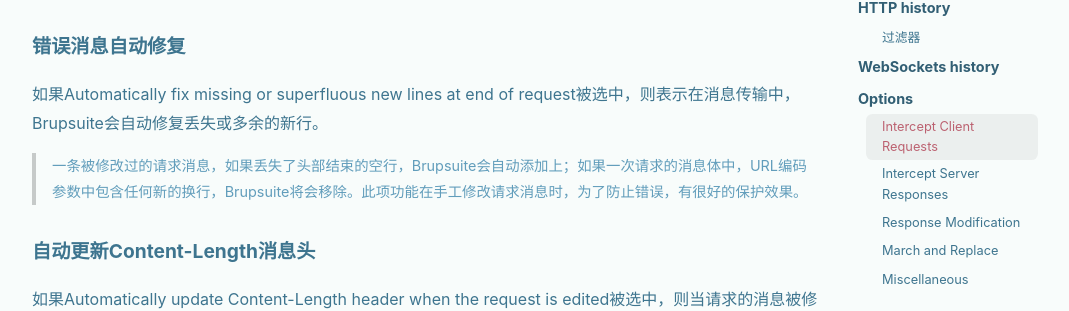
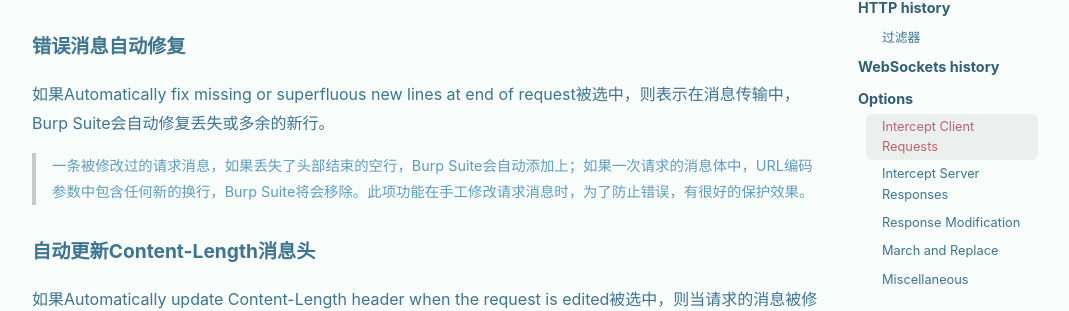
Before and after one commit to xingruidong95/xingruidong95.github.io, a Jekyll site: the page built from _posts/2018-03-26-Burp-Suite-Proxy选项卡.md, in a window 1280 px wide and 1400 px high, scrolled down 2951 px. Shown: the part 176-487 px from the top of the window, without its empty margins (105-1174 px from the left). Built offline with Jekyll 4.4.1, drawn with Linux system fonts in a browser that asks for light colours; nearby versions of some CDN libraries; some of the changed text lies outside the part shown.

Commit message:
Update and rename 2018-03-26-Burpsuite-Proxy选项卡.md to 2018-03-26-Burp-Suite-Proxy选项卡.md

```diff
--- a/_posts/2018-03-26-Burpsuite-Proxy选项卡.md
+++ b/_posts/2018-03-26-Burp-Suite-Proxy选项卡.md
@@ -1,11 +1,11 @@
 ---
 layout: post
-title: Brupsuite Proxy选项卡
+title: Burp Suite Proxy选项卡
 key: 20180326
-tags: Brupsuite
+tags: Burp Suite
 ---
 
-关于Brupsuite中Proxy选项卡的各功能介绍
+关于Burp Suite中Proxy选项卡的各功能介绍
 - Intercept
 - HTTP history
 - WebSockets history
@@ -14,7 +14,7 @@ tags: Brupsuite
 <!--more-->
 
 ## Intercept
-该选项卡主要负责Brupsuite Proxy的拦截功能，主要分为以下四个子选项卡
+该选项卡主要负责Burp Suite Proxy的拦截功能，主要分为以下四个子选项卡
 - Forward
 - Drop
 - Intercept is on
@@ -27,7 +27,7 @@ tags: Brupsuite
 通过该选项卡，你可以将消息丢弃，使消息不能到达服务器。
 
 ### Intercept is on
-通过该选项卡来选择是否拦截通过Brupsuite的请求数据，凸起为关闭状态，表示不拦截，凹陷为打开状态，拦截请求。
+通过该选项卡来选择是否拦截通过Burp Suite的请求数据，凸起为关闭状态，表示不拦截，凹陷为打开状态，拦截请求。
 
 ### Action
 可以通过该选项卡将当前拦截到的消息传递到Spider、Scanner、Intruder、 Repeater、Sequencer、Decoder等其他与Proxy同级别的选项卡。
@@ -87,8 +87,8 @@ Match type是指匹配类型，如域名、IP地址、协议、请求方法、UR
 Relationship是指此条规则是否匹配Condition中输入的关键字
 
 #### 错误消息自动修复
-如果Automatically fix missing or superfluous new lines at end of request被选中，则表示在消息传输中，Brupsuite会自动修复丢失或多余的新行。
->一条被修改过的请求消息，如果丢失了头部结束的空行，Brupsuite会自动添加上；如果一次请求的消息体中，URL编码参数中包含任何新的换行，Brupsuite将会移除。此项功能在手工修改请求消息时，为了防止错误，有很好的保护效果。
+如果Automatically fix missing or superfluous new lines at end of request被选中，则表示在消息传输中，Burp Suite会自动修复丢失或多余的新行。
+>一条被修改过的请求消息，如果丢失了头部结束的空行，Burp Suite会自动添加上；如果一次请求的消息体中，URL编码参数中包含任何新的换行，Burp Suite将会移除。此项功能在手工修改请求消息时，为了防止错误，有很好的保护效果。
 
 #### 自动更新Content-Length消息头
 如果Automatically update Content-Length header when the request is edited被选中，则当请求的消息被修改后，Content-Length消息头部也会自动被修改，替换为与之相对应的值。
@@ -124,4 +124,4 @@ Relationship是指此条规则是否匹配Condition中输入的关键字
 - 在http：// burp中禁用Web界面
 - 不在浏览器中显示Burp Suite错误
 - 不要将项目发送到代理历史记录或其他Burp工具
->Brupsuite的Proxy选项卡就介绍到这里了，写这篇文章的时候多有借鉴“Brupsuite实战指南”，第一次写这种东西，好累的QAQ
+>Burp Suite的Proxy选项卡就介绍到这里了，写这篇文章的时候多有借鉴“Burp Suite实战指南”，第一次写这种东西，好累的QAQ
```
